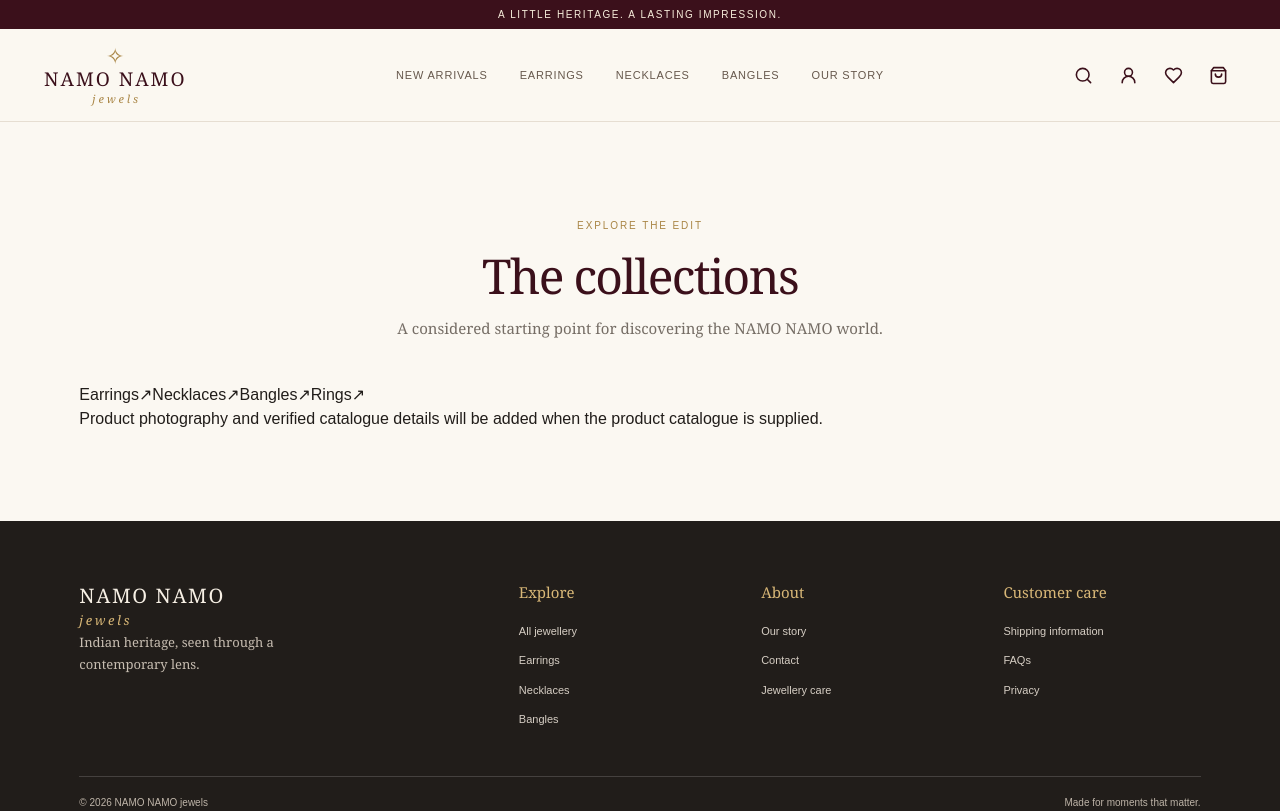
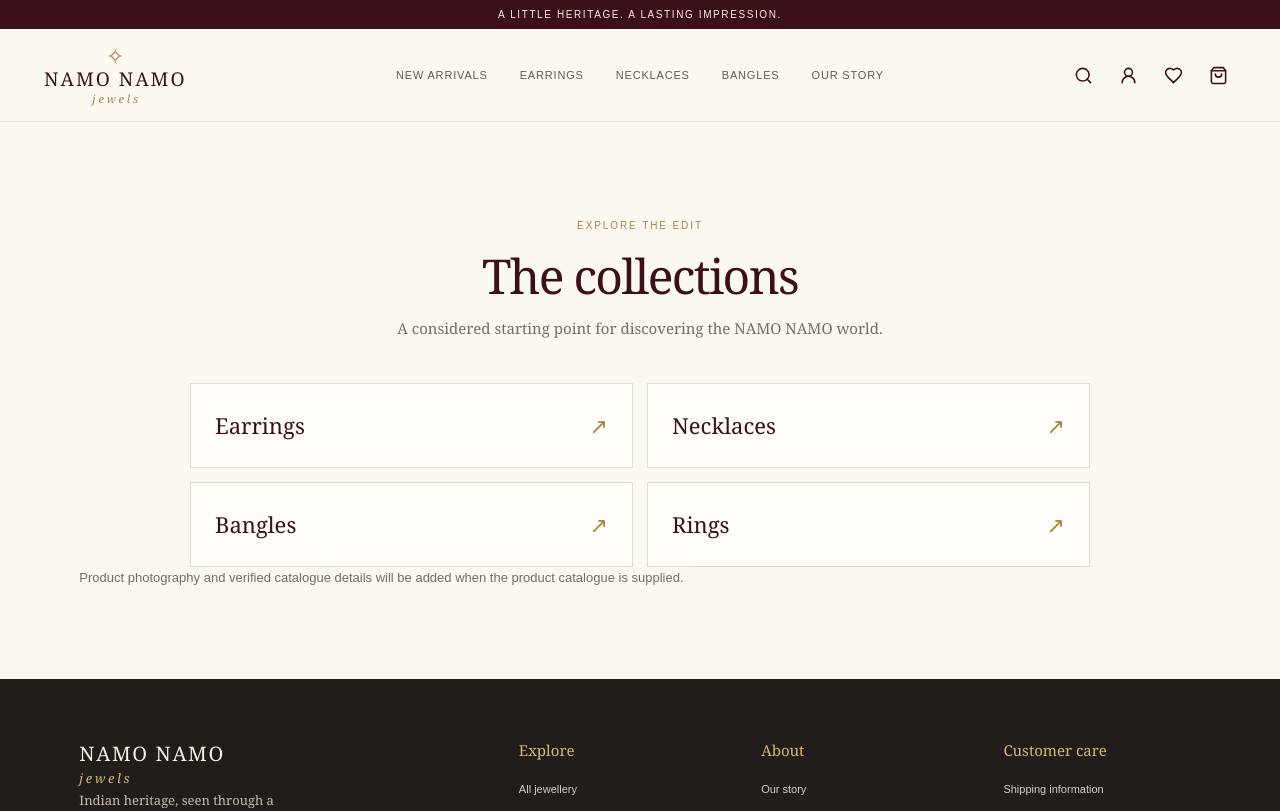
Before and after one commit to garvgola/luxury-traditional-jewelry-store, a Next.js app: page /collections in a window 1280 px wide. Shown: the top 811 px of the page. Built offline with nearby package versions, Linux system fonts and the light colour scheme.

Commit message:
Style storefront placeholder and collection routes

```diff
--- a/src/app/globals.css
+++ b/src/app/globals.css
@@ -154,3 +154,22 @@ button { font: inherit; }
   html { scroll-behavior: auto; }
   *, *::before, *::after { transition-duration: .01ms !important; animation-duration: .01ms !important; animation-iteration-count: 1 !important; }
 }
+
+.simple-page { min-height: 55vh; max-width: 820px; margin: 0 auto; padding: 110px 24px; text-align: center; }
+.simple-page h1 { margin: 18px 0; color: var(--burgundy-900); font-family: Georgia, serif; font-size: clamp(42px, 7vw, 68px); font-weight: 400; letter-spacing: -.04em; }
+.simple-page > p { max-width: 570px; margin: 0 auto 20px; color: var(--muted-600); font-family: Georgia, serif; font-size: 16px; line-height: 1.8; }
+.simple-page .simple-page-note { margin: 26px auto 30px; font-family: Arial, sans-serif; font-size: 11px; line-height: 1.7; }
+.collection-link-grid { display: grid; grid-template-columns: repeat(2, 1fr); gap: 14px; max-width: 900px; margin: 0 auto; }
+.collection-link-card { display: flex; justify-content: space-between; align-items: center; padding: 25px 24px; border: 1px solid var(--line-200); background: #FFFDF9; color: var(--burgundy-900); font-family: Georgia, serif; font-size: 22px; transition: border-color .2s, transform .2s; }
+.collection-link-card:hover { border-color: var(--gold-600); transform: translateY(-2px); }
+.collection-link-card span:last-child { color: var(--gold-600); }
+.collection-page { min-height: 62vh; }
+.catalogue-empty { max-width: 620px; margin: 0 auto; padding: 55px 24px; text-align: center; background: #FFFDF9; border: 1px solid var(--line-200); }
+.catalogue-empty-mark { color: var(--gold-600); font-size: 38px; }
+.catalogue-empty h2 { color: var(--burgundy-900); font-family: Georgia, serif; font-weight: 400; font-size: 28px; }
+.catalogue-empty p, .simple-page-note { color: var(--muted-600); font-size: 13px; line-height: 1.7; }
+@media (max-width: 600px) {
+  .simple-page { padding: 82px 22px; }
+  .collection-link-grid { grid-template-columns: 1fr; }
+  .collection-link-card { font-size: 20px; }
+}
```
